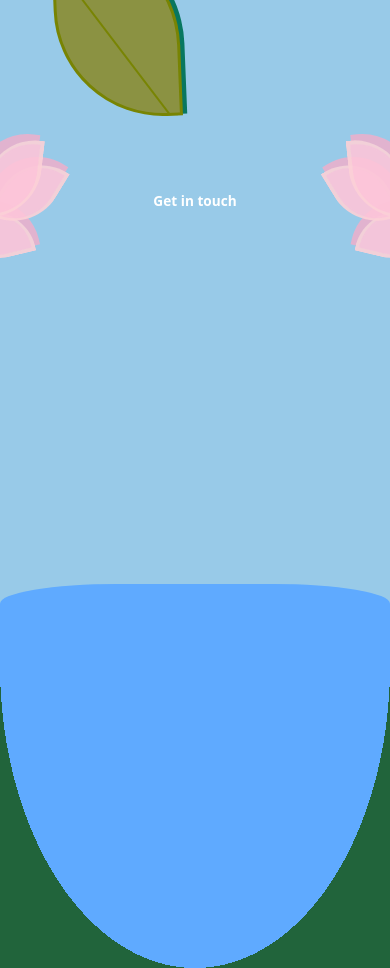
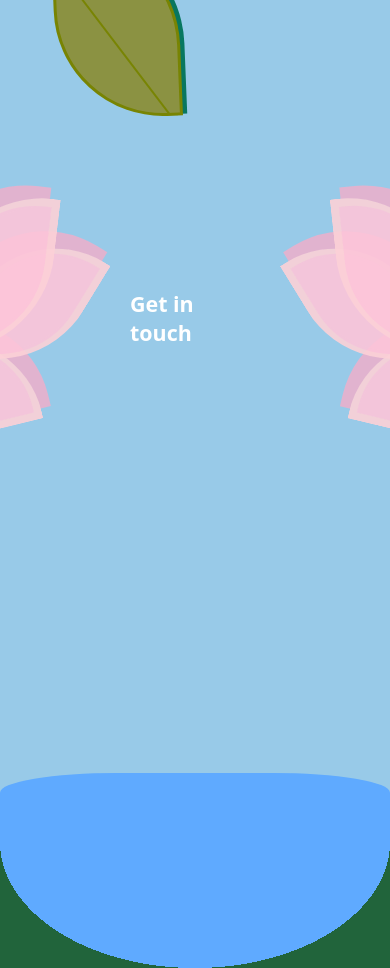
Before and after one commit to MelanieRD/PortafolioIdea2, a React (Vite) app: page / in a window 390 px wide. Shown: the part 1040-2008 px from the top of the page. Built offline with nearby package versions, Linux system fonts and the light colour scheme.

Commit message:
--allow-emptyflag

```diff
--- a/src/pages/Contact/contact.css
+++ b/src/pages/Contact/contact.css
@@ -77,21 +77,37 @@
     /* background-color: rgb(95, 170, 255);
     border-radius: 30vw/5vw 5vw 0 0 ; */
 
-    background-image: radial-gradient(ellipse farthest-corner at 50vw 1vw , rgb(95, 170, 255) 50vw, rgba(255, 255, 255, 0.918) 0%, #21643b 50%); */
-
-
+    background-image: radial-gradient(ellipse farthest-corner at 50vw 1vw , rgb(95, 170, 255) 50vw, rgba(255, 255, 255, 0.918) 0%, #21643b 50%);
     /* width: 100%;
     background-image: radial-gradient(ellipse farthest-corner at 30vw 1vw , #4580ff 50vw, rgba(17, 80, 17, 0.918) 0%, #077e35 50%);  */
 }
 
 
+@media (max-width: 768px) {
 
+    .upContactContainer{
+        flex: 3;
 
+    }
 
+    .cornerDecor{
+        scale: 2;
+    }
 
+    .titleContact h2{
+        font-size: 5.5vw;
+        color: white;
 
-/* .contactContainer h1{
-    color: white;
-    font-size: 3vw;
+    }
 
-} */
+    .middleContactContainer{
+        flex: 2;
+    }
+    .wave{
+        flex: 0.5;
+    }
+   .downContactContainer{
+    flex: 1;
+    background-image: radial-gradient(ellipse farthest-corner at 50vw 1vw , rgb(95, 170, 255) 50vw, rgba(255, 255, 255, 0.918) 0%, #21643b 50%);
+   }
+}
```
